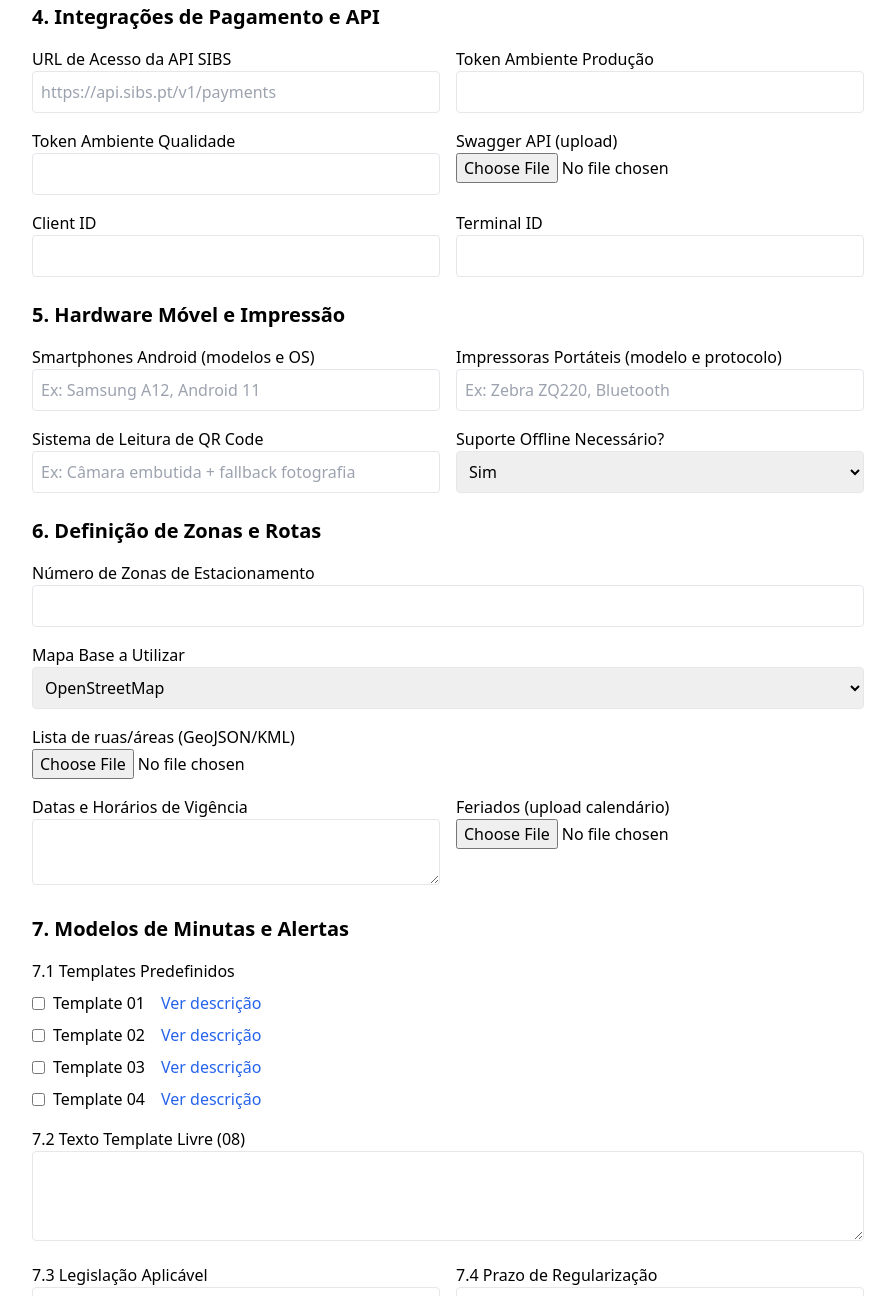
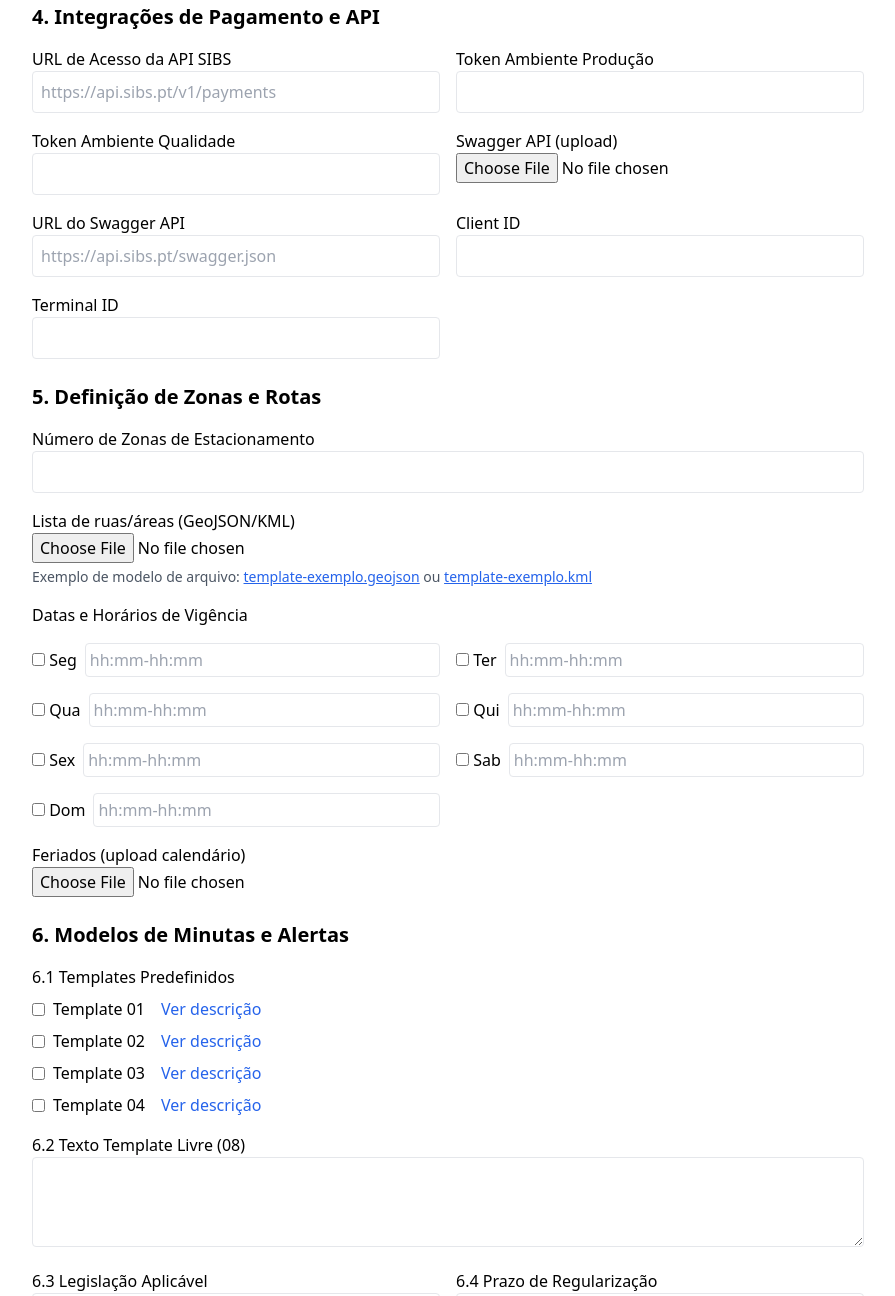
Before and after one commit to sondieh/mafdemoform, a plain HTML site: page index.html in a window 1280 px wide. Shown: the part 871-2167 px from the top of the page, without its empty margins (192-1087 px from the left). Drawn offline with nearby package versions, Linux system fonts and the light colour scheme.

Commit message:
Update index.html

```diff
--- a/index.html
+++ b/index.html
@@ -42,9 +42,9 @@
         </div>
       </fieldset>
 
-      <!-- Seção 2: Contacto -->
+      <!-- Seção 2: Contacto e Suporte Técnico -->
       <fieldset class="mb-6">
-        <legend class="text-xl font-semibold mb-4">2. Contacto</legend>
+        <legend class="text-xl font-semibold mb-4">2. Contacto e Suporte Técnico</legend>
         <div class="grid grid-cols-1 md:grid-cols-2 gap-4">
           <div>
             <label class="block font-medium" for="gestor_nome">Nome do Gestor</label>
@@ -106,6 +106,11 @@
             <label class="block font-medium" for="sibs_swagger">Swagger API (upload)</label>
             <input class="w-full" type="file" id="sibs_swagger" name="sibs_swagger" accept=".json,.yaml">
           </div>
+          <!-- Novo campo para endereço da URL do Swagger -->
+          <div>
+            <label class="block font-medium" for="sibs_swagger_url">URL do Swagger API</label>
+            <input class="w-full border rounded p-2" type="url" id="sibs_swagger_url" name="sibs_swagger_url" placeholder="https://api.sibs.pt/swagger.json">
+          </div>
           <div>
             <label class="block font-medium" for="client_id">Client ID</label>
             <input class="w-full border rounded p-2" type="text" id="client_id" name="client_id" required>
@@ -117,55 +122,52 @@
         </div>
       </fieldset>
 
-      <!-- Seção 5: Hardware Móvel e Impressão -->
+
+      <!-- Seção 5: Definição de Zonas e Rotas -->
       <fieldset class="mb-6">
-        <legend class="text-xl font-semibold mb-4">5. Hardware Móvel e Impressão</legend>
-        <div class="grid grid-cols-1 md:grid-cols-2 gap-4">
-          <div>
-            <label class="block font-medium" for="smartphones">Smartphones Android (modelos e OS)</label>
-            <input class="w-full border rounded p-2" type="text" id="smartphones" name="smartphones" placeholder="Ex: Samsung A12, Android 11">
-          </div>
-          <div>
-            <label class="block font-medium" for="impressoras">Impressoras Portáteis (modelo e protocolo)</label>
-            <input class="w-full border rounded p-2" type="text" id="impressoras" name="impressoras" placeholder="Ex: Zebra ZQ220, Bluetooth">
-          </div>
-          <div>
-            <label class="block font-medium" for="qr_leitura">Sistema de Leitura de QR Code</label>
-            <input class="w-full border rounded p-2" type="text" id="qr_leitura" name="qr_leitura" placeholder="Ex: Câmara embutida + fallback fotografia">
-          </div>
-          <div>
-            <label class="block font-medium" for="suporte_offline">Suporte Offline Necessário?</label>
-            <select class="w-full border rounded p-2" id="suporte_offline" name="suporte_offline">
-              <option value="sim">Sim</option>
-              <option value="nao">Não</option>
-            </select>
-          </div>
-        </div>
-      </fieldset>
-
-      <!-- Seção 6: Definição de Zonas e Rotas -->
-      <fieldset class="mb-6">
-        <legend class="text-xl font-semibold mb-4">6. Definição de Zonas e Rotas</legend>
+        <legend class="text-xl font-semibold mb-4">5. Definição de Zonas e Rotas</legend>
         <div class="mb-4">
           <label class="block font-medium" for="num_zonas">Número de Zonas de Estacionamento</label>
           <input class="w-full border rounded p-2" type="number" id="num_zonas" name="num_zonas">
         </div>
         <div class="mb-4">
-          <label class="block font-medium" for="mapa_base">Mapa Base a Utilizar</label>
-          <select class="w-full border rounded p-2" id="mapa_base" name="mapa_base">
-            <option value="openstreetmap">OpenStreetMap</option>
-            <option value="google_maps">Google Maps</option>
-            <option value="outro">Outro</option>
-          </select>
-        </div>
-        <div class="mb-4">
           <label class="block font-medium" for="geojson">Lista de ruas/áreas (GeoJSON/KML)</label>
           <input class="w-full" type="file" id="geojson" name="geojson" accept=".geojson,.kml">
+	  <p class="text-sm text-gray-600 mt-1">Exemplo de modelo de arquivo: <a href="#" class="text-blue-600
+underline">template-exemplo.geojson</a> ou <a href="#" class="text-blue-600 underline">template-exemplo.kml</a></p>
         </div>
-        <div class="grid grid-cols-1 md:grid-cols-2 gap-4">
-          <div>
-            <label class="block font-medium" for="vigencia_zonas">Datas e Horários de Vigência</label>
-            <textarea class="w-full border rounded p-2" id="vigencia_zonas" name="vigencia_zonas" rows="2"></textarea>
+        <div class="grid grid-cols-1 gap-4">
+          <label class="block font-medium">Datas e Horários de Vigência</label>
+          <div class="grid grid-cols-1 md:grid-cols-2 gap-4">
+            <!-- Checkbox dias da semana com campo de texto para horário -->
+            <div class="flex items-center space-x-2">
+              <label><input type="checkbox" name="vigencia_dia[]" value="Seg"> Seg</label>
+              <input class="border rounded p-1 flex-1" type="text" name="horario_S" placeholder="hh:mm-hh:mm">
+            </div>
+            <div class="flex items-center space-x-2">
+              <label><input type="checkbox" name="vigencia_dia[]" value="Ter"> Ter</label>
+              <input class="border rounded p-1 flex-1" type="text" name="horario_T" placeholder="hh:mm-hh:mm">
+            </div>
+            <div class="flex items-center space-x-2">
+              <label><input type="checkbox" name="vigencia_dia[]" value="Qua"> Qua</label>
+              <input class="border rounded p-1 flex-1" type="text" name="horario_Q1" placeholder="hh:mm-hh:mm">
+            </div>
+            <div class="flex items-center space-x-2">
+              <label><input type="checkbox" name="vigencia_dia[]" value="Qui"> Qui</label>
+              <input class="border rounded p-1 flex-1" type="text" name="horario_Q2" placeholder="hh:mm-hh:mm">
+            </div>
+            <div class="flex items-center space-x-2">
+              <label><input type="checkbox" name="vigencia_dia[]" value="Sex"> Sex</label>
+              <input class="border rounded p-1 flex-1" type="text" name="horario_S2" placeholder="hh:mm-hh:mm">
+            </div>
+            <div class="flex items-center space-x-2">
+              <label><input type="checkbox" name="vigencia_dia[]" value="Sab"> Sab</label>
+              <input class="border rounded p-1 flex-1" type="text" name="horario_S3" placeholder="hh:mm-hh:mm">
+            </div>
+            <div class="flex items-center space-x-2">
+              <label><input type="checkbox" name="vigencia_dia[]" value="Dom"> Dom</label>
+              <input class="border rounded p-1 flex-1" type="text" name="horario_D" placeholder="hh:mm-hh:mm">
+            </div>
           </div>
           <div>
             <label class="block font-medium" for="feriados">Feriados (upload calendário)</label>
@@ -174,13 +176,13 @@
         </div>
       </fieldset>
 
-      <!-- Seção 7: Modelos de Minutas e Alertas -->
+      <!-- Seção 6: Modelos de Minutas e Alertas -->
       <fieldset class="mb-6">
-        <legend class="text-xl font-semibold mb-4">7. Modelos de Minutas e Alertas</legend>
+        <legend class="text-xl font-semibold mb-4">6. Modelos de Minutas e Alertas</legend>
         <div class="grid gap-4">
-          <!-- 7.1: Checkboxes com botão para pop-up -->
+          <!-- 6.1: Checkboxes com botão para pop-up -->
           <div>
-            <span class="block font-medium mb-2">7.1 Templates Predefinidos</span>
+            <span class="block font-medium mb-2">6.1 Templates Predefinidos</span>
             <div class="space-y-2">
               <div class="flex items-center">
                 <input type="checkbox" id="tpl1" name="templates" value="template1" class="mr-2">
@@ -204,28 +206,28 @@
               </div>
             </div>
           </div>
-          <!-- 7.2 Text Template Livre -->
+          <!-- 6.2 Text Template Livre -->
           <div>
-            <label class="block font-medium" for="template_livre">7.2 Texto Template Livre (08)</label>
+            <label class="block font-medium" for="template_livre">6.2 Texto Template Livre (08)</label>
             <textarea class="w-full border rounded p-2" id="template_livre" name="template_livre" rows="3"></textarea>
           </div>
-          <!-- 7.3 e 7.4 Legislação e Prazo -->
+          <!-- 6.3 e 6.4 Legislação e Prazo -->
           <div class="grid grid-cols-1 md:grid-cols-2 gap-4">
             <div>
-              <label class="block font-medium" for="legislacao">7.3 Legislação Aplicável</label>
+              <label class="block font-medium" for="legislacao">6.3 Legislação Aplicável</label>
               <input class="w-full border rounded p-2" type="text" id="legislacao" name="legislacao" placeholder="Artigos e Norma">
             </div>
             <div>
-              <label class="block font-medium" for="prazo_regularizacao">7.4 Prazo de Regularização</label>
+              <label class="block font-medium" for="prazo_regularizacao">6.4 Prazo de Regularização</label>
               <input class="w-full border rounded p-2" type="text" id="prazo_regularizacao" name="prazo_regularizacao" placeholder="Ex: 5 dias úteis">
             </div>
           </div>
         </div>
       </fieldset>
 
-      <!-- Seção 8: Gestão de Utilizadores e Perfis -->
+      <!-- Seção 7: Gestão de Utilizadores e Perfis -->
       <fieldset class="mb-6">
-        <legend class="text-xl font-semibold mb-4">8. Gestão de Utilizadores e Perfis</legend>
+        <legend class="text-xl font-semibold mb-4">7. Gestão de Utilizadores e Perfis</legend>
         <div class="grid grid-cols-1 md:grid-cols-2 gap-4">
           <div>
             <label class="block font-medium" for="num_usuarios">Número de Utilizadores Previsto</label>
@@ -238,24 +240,22 @@
         </div>
       </fieldset>
 
-      <!-- Seção 9: Ocorrências em Espaço Público -->
+      <!-- Seção 8: Ocorrências em Espaço Público -->
       <fieldset class="mb-6">
-        <legend class="text-xl font-semibold mb-4">9. Ocorrências em Espaço Público</legend>
+        <legend class="text-xl font-semibold mb-4">8. Ocorrências em Espaço Público</legend>
         <div class="grid grid-cols-1 gap-4">
           <div>
             <label class="block font-medium" for="tipos_ocorrencia">Tipos de Ocorrência</label>
             <textarea class="w-full border rounded p-2" id="tipos_ocorrencia" name="tipos_ocorrencia" rows="2" placeholder="Ex: parquímetros avariados, sinalética caída"></textarea>
           </div>
           <div>
-            <label class="block font-medium" for="sla_ocorrencias">Indicadores SLA</label>
-            <input class="w-full border rounded p-2" type="text" id="sla_ocorrencias" name="sla_ocorrencias" placeholder="Ex: 24h resposta">
           </div>
         </div>
       </fieldset>
 
-     <!-- Seção 10: Volume e Relatórios -->
+     <!-- Seção 9: Volume e Relatórios -->
       <fieldset class="mb-6">
-        <legend class="text-xl font-semibold mb-4">10. Volume e Relatórios</legend>
+        <legend class="text-xl font-semibold mb-4">9. Volume e Relatórios</legend>
         <div class="grid grid-cols-1 md:grid-cols-2 gap-4">
           <div>
             <label class="block font-medium" for="estimativa_notificacoes">Estimativa de Notificações</label>
@@ -273,13 +273,14 @@
         </div>
       </fieldset>
 
-      <!-- Seção 11: Suporte e Manutenção -->
+
+      <!-- Seção 10: Suporte e Manutenção -->
       <fieldset class="mb-6">
-        <legend class="text-xl font-semibold mb-4">11. Suporte e Manutenção</legend>
+        <legend class="text-xl font-semibold mb-4">10. Suporte e Manutenção</legend>
         <div class="grid grid-cols-1 md:grid-cols-2 gap-4">
           <div>
             <label class="block font-medium" for="nome_contacto_suporte">Nome do Contacto para Suporte</label>
-            <input class="w-full border rounded p-2" type="text" id="nome_contacto_suporte" name="nome_contacto_suporte" placeholder="Nome completo">
+            <input class="w-full border rounded p-2" type="text" id="nome_contacto_suporte" name="nome_contacto_suporte" placeholder="Ex: João Alves">
           </div>
           <div>
             <label class="block font-medium" for="contato_suporte">Contacto Suporte</label>
```
